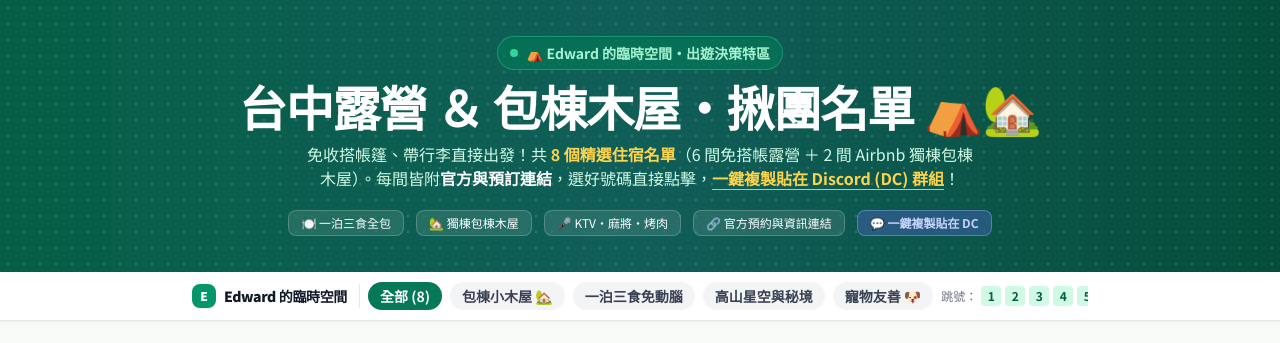
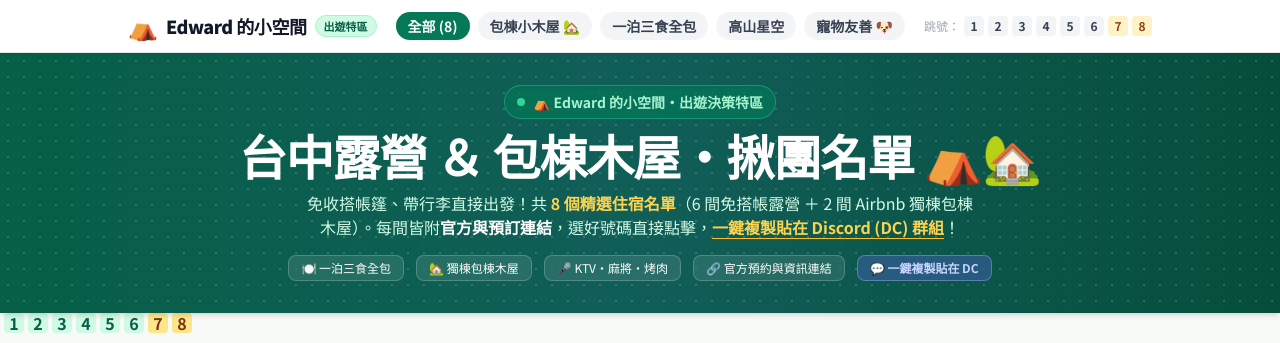
Before and after one commit to jonesgoober8433-lab/taichung-camping, a plain HTML site: page index.html in a window 1280 px wide. Shown: the top 343 px of the page. Drawn offline with nearby package versions, Linux system fonts and the light colour scheme.

Commit message:
fix: 將左上角標題置頂並改為 Edward 的小空間

```diff
--- a/index.html
+++ b/index.html
@@ -3,8 +3,8 @@
 <head>
   <meta charset="UTF-8">
   <meta name="viewport" content="width=device-width, initial-scale=1.0">
-  <title>Edward 的臨時空間 ⛺ 台中露營＆包棟木屋推薦清單</title>
-  <meta name="description" content="Edward 的臨時空間・精選 8 間台中免搭帳露營與獨立包棟小木屋！照片滑動、價格人數、官方資訊連結與評價，直接點選號碼一鍵複製貼到 Discord (DC) 回報！">
+  <title>Edward 的小空間 ⛺ 台中露營＆包棟木屋推薦清單</title>
+  <meta name="description" content="Edward 的小空間・精選 8 間台中免搭帳露營與獨立包棟小木屋！照片滑動、價格人數、官方資訊連結與評價，直接點選號碼一鍵複製貼到 Discord (DC) 回報！">
   <!-- Tailwind CSS CDN -->
   <script src="https://cdn.tailwindcss.com"></script>
   <!-- Font Awesome Icons -->
@@ -51,13 +51,64 @@
 </head>
 <body class="min-h-screen pb-32 antialiased selection:bg-emerald-200">
 
+  <!-- 最頂部常駐導覽列（左上角大字標示：Edward 的小空間） -->
+  <nav class="sticky top-0 z-50 bg-white/95 backdrop-blur-md border-b border-gray-200 shadow-sm py-2.5 px-3 sm:px-6">
+    <div class="max-w-5xl mx-auto flex items-center justify-between gap-3">
+
+      <!-- ★ 螢幕最左上角：Edward 的小空間 ★ -->
+      <a href="#" class="flex items-center gap-2 flex-shrink-0 group">
+        <span class="text-xl sm:text-2xl">⛺</span>
+        <span class="font-black text-gray-900 text-base sm:text-lg tracking-tight whitespace-nowrap group-hover:text-emerald-700 transition">
+          Edward 的小空間
+        </span>
+        <span class="hidden sm:inline-block text-[11px] font-bold px-2 py-0.5 rounded-full bg-emerald-100 text-emerald-800 border border-emerald-200">
+          出遊特區
+        </span>
+      </a>
+
+      <!-- 中間/右側：分類篩選按鈕 -->
+      <div class="flex items-center gap-1.5 sm:gap-2 overflow-x-auto no-scrollbar py-0.5">
+        <button onclick="filterCamp('all')" class="filter-btn active px-3 py-1 rounded-full text-xs sm:text-sm font-bold bg-emerald-700 text-white shadow-sm transition whitespace-nowrap">
+          全部 (8)
+        </button>
+        <button onclick="filterCamp('cabin')" class="filter-btn px-3 py-1 rounded-full text-xs sm:text-sm font-semibold bg-gray-100 text-gray-700 hover:bg-gray-200 transition whitespace-nowrap">
+          包棟小木屋 🏡
+        </button>
+        <button onclick="filterCamp('all-inclusive')" class="filter-btn px-3 py-1 rounded-full text-xs sm:text-sm font-semibold bg-gray-100 text-gray-700 hover:bg-gray-200 transition whitespace-nowrap">
+          一泊三食全包
+        </button>
+        <button onclick="filterCamp('mountain')" class="filter-btn px-3 py-1 rounded-full text-xs sm:text-sm font-semibold bg-gray-100 text-gray-700 hover:bg-gray-200 transition whitespace-nowrap">
+          高山星空
+        </button>
+        <button onclick="filterCamp('pet')" class="filter-btn px-3 py-1 rounded-full text-xs sm:text-sm font-semibold bg-gray-100 text-gray-700 hover:bg-gray-200 transition whitespace-nowrap">
+          寵物友善 🐶
+        </button>
+      </div>
+
+      <!-- 快速跳號（大螢幕） -->
+      <div class="hidden xl:flex items-center text-xs text-gray-400 font-medium whitespace-nowrap">
+        <span>跳號：</span>
+        <div class="flex gap-1 ml-1">
+          <a href="#camp-01" class="w-5 h-5 rounded bg-gray-100 text-gray-700 flex items-center justify-center font-bold hover:bg-emerald-200">1</a>
+          <a href="#camp-02" class="w-5 h-5 rounded bg-gray-100 text-gray-700 flex items-center justify-center font-bold hover:bg-emerald-200">2</a>
+          <a href="#camp-03" class="w-5 h-5 rounded bg-gray-100 text-gray-700 flex items-center justify-center font-bold hover:bg-emerald-200">3</a>
+          <a href="#camp-04" class="w-5 h-5 rounded bg-gray-100 text-gray-700 flex items-center justify-center font-bold hover:bg-emerald-200">4</a>
+          <a href="#camp-05" class="w-5 h-5 rounded bg-gray-100 text-gray-700 flex items-center justify-center font-bold hover:bg-emerald-200">5</a>
+          <a href="#camp-06" class="w-5 h-5 rounded bg-gray-100 text-gray-700 flex items-center justify-center font-bold hover:bg-emerald-200">6</a>
+          <a href="#camp-07" class="w-5 h-5 rounded bg-amber-100 text-amber-800 flex items-center justify-center font-bold hover:bg-amber-200">7</a>
+          <a href="#camp-08" class="w-5 h-5 rounded bg-amber-100 text-amber-800 flex items-center justify-center font-bold hover:bg-amber-200">8</a>
+        </div>
+      </div>
+    </div>
+  </nav>
+
   <!-- 頂部 Header 橫幅 -->
-  <header class="relative bg-gradient-to-r from-emerald-800 via-teal-800 to-emerald-900 text-white overflow-hidden py-9 px-4 sm:px-6 lg:px-8 shadow-lg">
+  <header class="relative bg-gradient-to-r from-emerald-800 via-teal-800 to-emerald-900 text-white overflow-hidden py-8 px-4 sm:px-6 lg:px-8 shadow-md">
     <div class="absolute inset-0 opacity-15 pointer-events-none bg-[radial-gradient(#fff_1px,transparent_1px)] [background-size:16px_16px]"></div>
     <div class="max-w-4xl mx-auto text-center relative z-10">
       <div class="inline-flex items-center gap-2 px-3 py-1.5 rounded-full bg-emerald-700/70 border border-emerald-400/40 text-emerald-200 text-xs sm:text-sm font-semibold mb-3 shadow-inner">
         <span class="w-2 h-2 rounded-full bg-emerald-400 animate-ping"></span>
-        <span>⛺ Edward 的臨時空間・出遊決策特區</span>
+        <span>⛺ Edward 的小空間・出遊決策特區</span>
       </div>
       <h1 class="text-3xl sm:text-4xl md:text-5xl font-black tracking-tight text-white mb-3">
         台中露營 ＆ 包棟木屋・揪團名單 ⛺🏡
@@ -67,7 +118,7 @@
       </p>
 
       <!-- 快速指引標籤 -->
-      <div class="mt-5 flex flex-wrap justify-center gap-2 sm:gap-3 text-xs">
+      <div class="mt-4 flex flex-wrap justify-center gap-2 sm:gap-3 text-xs">
         <span class="bg-white/10 backdrop-blur-md px-3 py-1 rounded-lg border border-white/20">🍽️ 一泊三食全包</span>
         <span class="bg-white/10 backdrop-blur-md px-3 py-1 rounded-lg border border-white/20">🏡 獨棟包棟木屋</span>
         <span class="bg-white/10 backdrop-blur-md px-3 py-1 rounded-lg border border-white/20">🎤 KTV・麻將・烤肉</span>
@@ -76,43 +127,6 @@
       </div>
     </div>
   </header>
-
-  <!-- 快速導覽與分類篩選列（左上角清楚標示：Edward 的臨時空間） -->
-  <div class="sticky top-0 z-30 bg-white/95 backdrop-blur-md border-b border-gray-200 shadow-sm py-2.5 px-3 sm:px-4">
-    <div class="max-w-4xl mx-auto flex items-center justify-between gap-2 overflow-x-auto no-scrollbar">
-
-      <!-- 左上角識別：Edward 的臨時空間 -->
-      <div class="flex items-center gap-2 flex-shrink-0 pr-3 border-r border-gray-200">
-        <div class="w-6 h-6 rounded-lg bg-emerald-600 text-white flex items-center justify-center text-xs font-black shadow-sm">
-          E
-        </div>
-        <span class="font-extrabold text-gray-900 text-xs sm:text-sm tracking-tight whitespace-nowrap flex items-center gap-1">
-          Edward 的臨時空間
-        </span>
-      </div>
-
-      <!-- 分類篩選按鈕 -->
-      <div class="flex items-center gap-1.5 sm:gap-2 flex-shrink-0">
-        <button onclick="filterCamp('all')" class="filter-btn active px-3 py-1 rounded-full text-xs sm:text-sm font-bold bg-emerald-700 text-white shadow-sm transition">
-          全部 (8)
-        </button>
-        <button onclick="filterCamp('cabin')" class="filter-btn px-3 py-1 rounded-full text-xs sm:text-sm font-semibold bg-gray-100 text-gray-700 hover:bg-gray-200 transition">
-          包棟小木屋 🏡
-        </button>
-        <button onclick="filterCamp('all-inclusive')" class="filter-btn px-3 py-1 rounded-full text-xs sm:text-sm font-semibold bg-gray-100 text-gray-700 hover:bg-gray-200 transition">
-          一泊三食免動腦
-        </button>
-        <button onclick="filterCamp('mountain')" class="filter-btn px-3 py-1 rounded-full text-xs sm:text-sm font-semibold bg-gray-100 text-gray-700 hover:bg-gray-200 transition">
-          高山星空與秘境
-        </button>
-        <button onclick="filterCamp('pet')" class="filter-btn px-3 py-1 rounded-full text-xs sm:text-sm font-semibold bg-gray-100 text-gray-700 hover:bg-gray-200 transition">
-          寵物友善 🐶
-        </button>
-      </div>
-
-      <!-- 快速跳號 -->
-      <div class="hidden lg:flex items-center text-xs text-gray-500 font-medium whitespace-nowrap ml-auto">
-        <span>跳號：</span>
         <div class="flex gap-1 ml-1">
           <a href="#camp-01" class="w-5 h-5 rounded bg-emerald-100 text-emerald-800 flex items-center justify-center font-bold hover:bg-emerald-200">1</a>
           <a href="#camp-02" class="w-5 h-5 rounded bg-emerald-100 text-emerald-800 flex items-center justify-center font-bold hover:bg-emerald-200">2</a>
```
